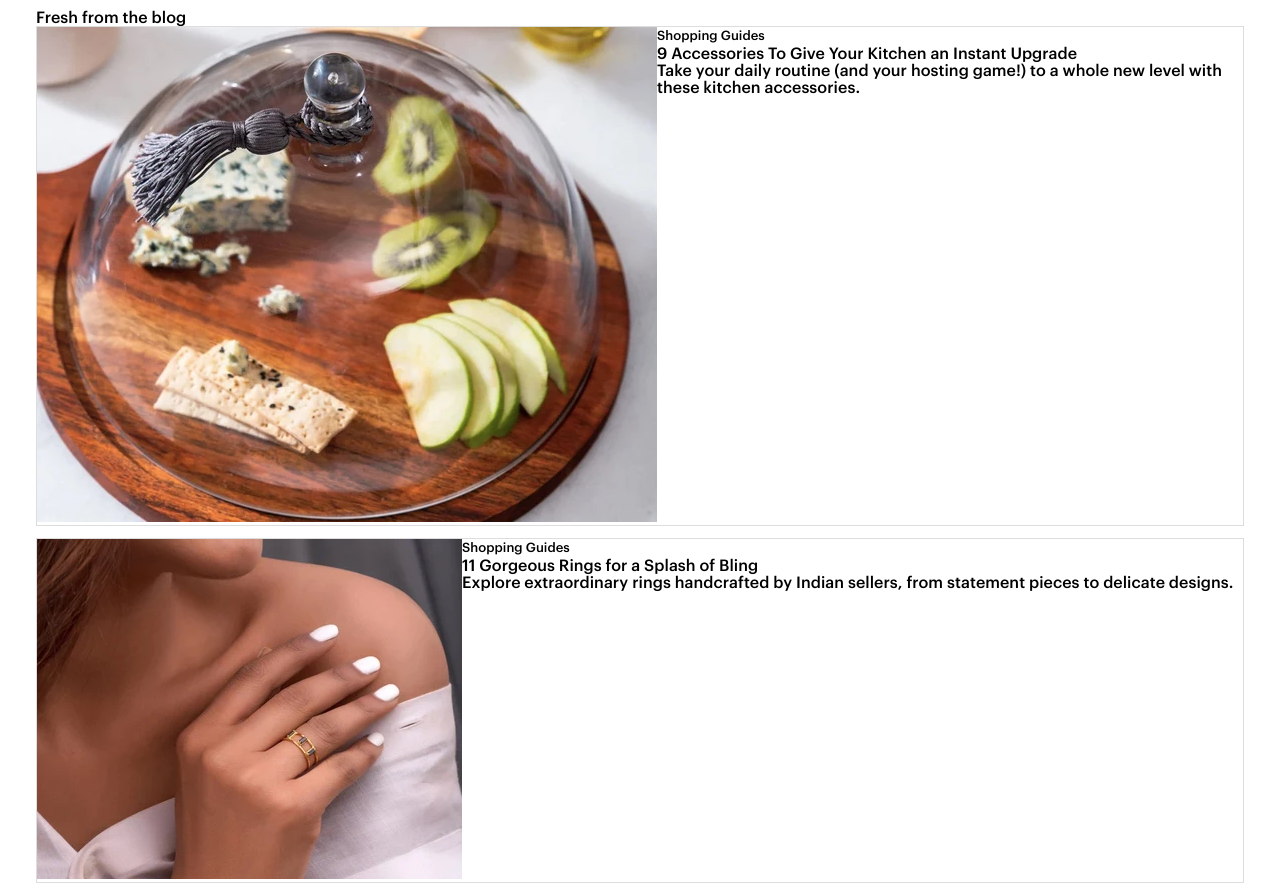
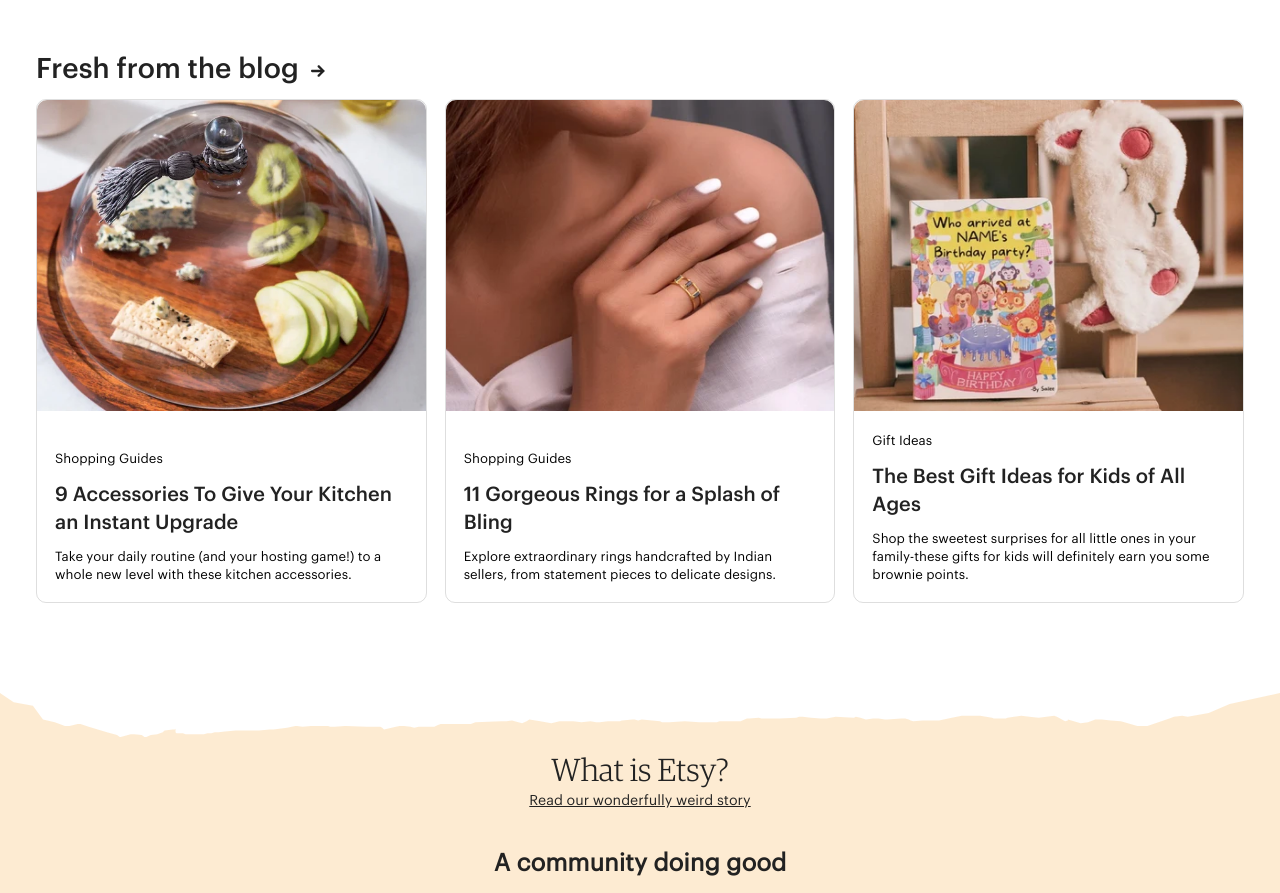
Before and after one commit to Aswin-Kuriakose/Etsy, a plain HTML site: page index.html in a window 1280 px wide. Shown: the part 2109-3002 px from the top of the page. Drawn offline with Linux system fonts and the light colour scheme.

Commit message:
sec5 in progress

```diff
--- a/styles-640.css
+++ b/styles-640.css
@@ -79,6 +79,56 @@
     }
 
 
+    /* section 4 */
 
 
+    .card4-para {
+        display: -webkit-box;
+        -webkit-line-clamp: 3;
+        -webkit-box-orient: vertical;
+        overflow: hidden;
+        text-overflow: ellipsis;
+    }
+    .card4-para p {
+        font-size: 13px;
+        line-height: 18px;
+        font-weight: 400;
+        font-family: etsyR;
+    }
+    .sec4-cards {
+        gap: 18px;
+        flex-flow: row;
+    }
+    .sec4-card {
+        flex-flow: column;
+        width: 33.333%;
+    }
+    .img-container {
+        max-width: 100%;
+        height: fit-content;
+    }
+    .img-container img {
+        border-radius: 10px 10px 0 0;
+        height: auto;
+    }
+    .sec4-head-content {
+        justify-content: flex-start;
+    }
+    .sec4-h2 {
+        font-size: 28px;
+    }
+    .right-arrow img {
+        width: 14px;
+    }
+    .sec4-contents {
+        align-items: flex-start;
+
+    }
+    .sec4-content {
+        padding: 18px;
+    }
+    .card4-main-text p {
+        font-size: 20px;
+        line-height: 28px;
+    }
 }
--- a/styles-900.css
+++ b/styles-900.css
@@ -140,20 +140,8 @@
 
 
     /* section 4 */
-    .sec4-cards {
-        display: flex;
-        flex-flow: column;
-        gap: 12px;
-    }
-    .sec4-card {
-        border: 1px solid #ddd;
-        display: flex;
-        flex-flow: row;
-    }
-    .card4-sub-text p {
-        font-size: 13px;
-        font-weight: 400;
-        line-height: 18px;
+    .sec4-flex-container {
+        margin-bottom: 90px;
     }
 
 }
--- a/styles.css
+++ b/styles.css
@@ -431,6 +431,130 @@ padding: 6px;
 
 
 /* section 4 */
+
+.card4-para {
+    display: none;
+}
 .section-padding {
     padding: 0 6px;
 }
+.sec4-container {
+    box-sizing: border-box;
+}
+.sec4-cards {
+    display: flex;
+    flex-flow: column;
+    gap: 13px;
+}
+.sec4-card {
+    border: 1px solid rgba(34 ,34 ,34 ,0.15);
+    display: flex;
+    flex-flow: row;
+    border-radius: 10px;
+}
+.sec4-head-content  {
+    padding-bottom: 18px;
+    text-align: center;
+    align-items: flex-start;
+    justify-content: center;
+}
+.sec4-h2 {
+    font-size: 18px;
+    color: #222;
+    line-height: 24px;
+}
+.right-arrow {
+    width: 12px;
+    height: 24px;
+    margin-left: 12px;
+
+}
+
+.card4-sub-text p {
+    font-size: 13px;
+    font-weight: 400;
+    line-height: 18px;
+    font-family: etsyR;
+}
+.img-container  {
+    flex-grow: 1;
+    max-width: 50%;
+}
+.img-container img {
+    width: 100%;
+    height: 100%;
+    object-fit: cover;
+    border-radius: 10px 0 0 10px;
+}
+.sec4-content {
+    padding: 20px 18px 9px;
+}
+.card4-main-text {
+    padding: 12px 0 ;
+}
+.card4-main-text p {
+    color: #222;
+    font-size: 16px;
+    line-height: 20px;
+}
+.sec4-flex-container {
+    margin-bottom: 60px;
+}
+.sec4-contents {
+    display: flex;
+    flex-flow: row;
+    align-items: center;
+    justify-content: center;
+}
+
+/* section 5 */
+.sec-5 {
+}
+.sec5-container {
+    background: #fdebd2;
+    padding: 36px 30px;
+    color: #222;
+    text-align: center;
+}
+.sec5-top-svg {
+    background: #fdebd2;
+    width: 100%;
+    height: 24px;
+}
+.sec5-top-svg svg {
+    margin-top: 0;
+    fill: #fff;
+}
+.sec5-head-content h2 {
+    font-size: 32px;
+    font-weight: 400;
+    font-family: etsyL;
+}
+.sec5-head-text {
+    font-size: 14px;
+    text-decoration: underline;
+    line-height: 1.4;
+    font-family: etsyR;
+}
+.sec5-main-content {
+    padding-top: 36px;
+}
+.sec5-content-title {
+    margin-bottom: 18px;
+}
+.sec5-content-title h3 {
+    font-size: 24px;
+    font-family: etsyR;
+    line-height: 32px;
+}
+.sec5-content-para p {
+    font-size: 16px;
+    line-height: 28px;
+    font-family: etsyR;
+}
+.sec5-content {
+    margin-bottom: 30px;
+}
+.sec5-underline-text {
+    text-decoration: dashed underline;
+}
```
